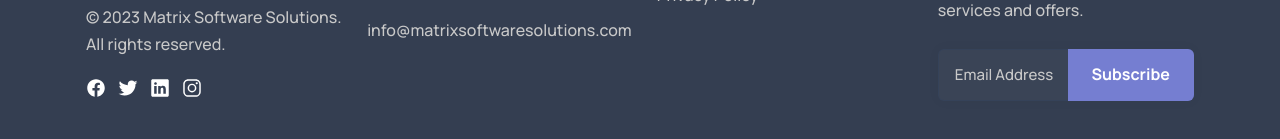
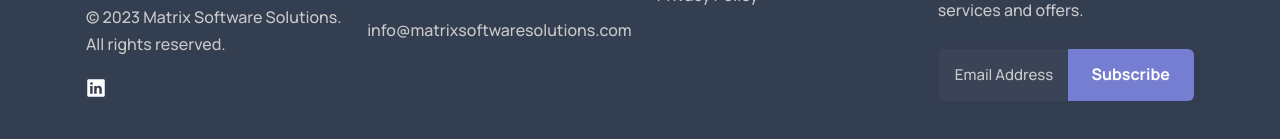
Before and after one commit to sree2344/Matrix-Software-Solutions, a plain HTML site: page index.html in a window 1280 px wide. Shown: the part 2376-2515 px from the top of the page. Drawn offline with nearby package versions, Linux system fonts and the light colour scheme.

Commit message:
Update index.html

```diff
--- a/index.html
+++ b/index.html
@@ -370,17 +370,6 @@
         </p>
 
         <ul class="social-list">
-          <li>
-            <a href="#" class="social-link">
-              <ion-icon name="logo-facebook"></ion-icon>
-            </a>
-          </li>
-
-          <li>
-            <a href="#" class="social-link">
-              <ion-icon name="logo-twitter"></ion-icon>
-            </a>
-          </li>
 
           <li>
             <a href="#" class="social-link">
@@ -388,12 +377,7 @@
             </a>
           </li>
 
-          <li>
-            <a href="#" class="social-link">
-              <ion-icon name="logo-instagram"></ion-icon>
-            </a>
-          </li>
-        </ul>
+
       </div>
 
       <ul class="footer-list">
```
